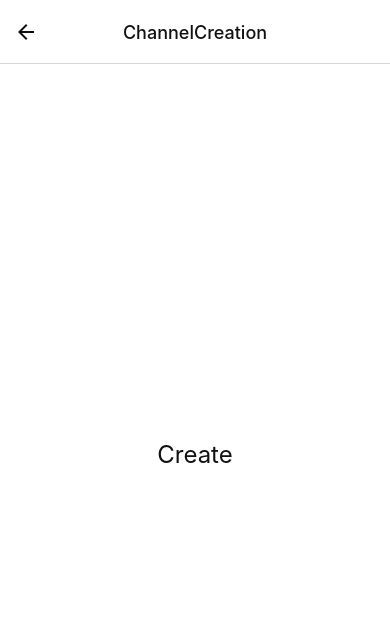
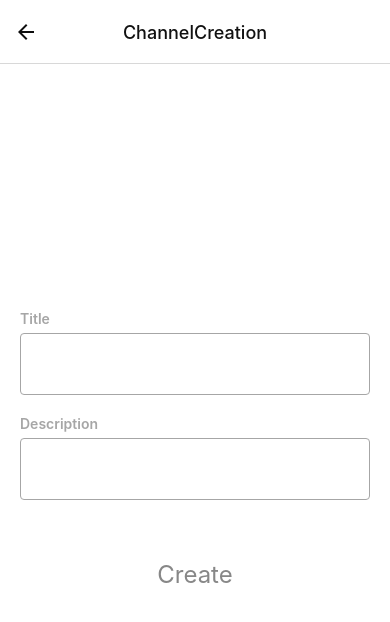
Before and after one commit to Dong-Seung-hyeon/rn-Login, a React Native app: screen /ChannelCreation in a window 390 px wide. Shown: the top 622 px of the page. Built offline with nearby package versions, Linux system fonts and the light colour scheme; no server answers.

Commit message:
제목이 변경될때 호출할 함수와 설명이 변경될때 호출할 함수를 만들어주었다.

```diff
--- a/src/screens/ChannelCreation.jsx
+++ b/src/screens/ChannelCreation.jsx
@@ -28,9 +28,31 @@ const ChannelCreation = ({navigation}) => {
     const refDesc = useRef(null);
     /* 포커스 이동을 위해 refDesc도 만들어주었다. */
 
+    const _handleTitleChange = title => {
+        /* 제목이 변경될때 호출할 함수를 만들어주었다. */
+        setTitle(title); /* title상태변수를 업데이트 */
+        setErrorMessage(title.trim() ? '' : 'Please enter the title')
+        /* title의 길이에 따라 에러메시지 상태변수를 업데이트 하도록 하였다. */
+    }
+
+    const _handleDescChange = desc => {
+        /* 설명이 변경되었을때 호출할 함수도 만들어주었다. */
+        setDesc(desc);
+        setErrorMessage(title.trim() ? '' : 'Please enter the title')
+        /* title의 길이에 따라 에러메시지 상태변수를 업데이트 하도록 하였다. */
+    }
+
     return(
         <Container>
-            <Button title="Create" onPress={() => navigation.replace('Channel')/* navigate함수 대신 replace함수를 이용해 화면을 이동한다. */} />
+            <Input label="Title" value={title} onChange={_handleTitleChange} /* 생성된 함수를 input 컨포넌트에 전달 *//>
+            <Input ref={refDesc} label="Description" value={desc} onChange={_handleDescChange}/>
+            {/* Input 컨포넌트를 이용하여 제목과 설명을 받도록 하였다. */}
+            <ErrorMessage message={errorMessage}/>
+            {/* ErrorMessage 컨포넌트도 사용해주었다. */}
+            <Button title="Create"
+            disabled={disabled}
+            /* Button에 disabled를 전달 */
+            onPress={() => navigation.replace('Channel')/* navigate함수 대신 replace함수를 이용해 화면을 이동한다. */} />
         </Container>
     );
 };
```
